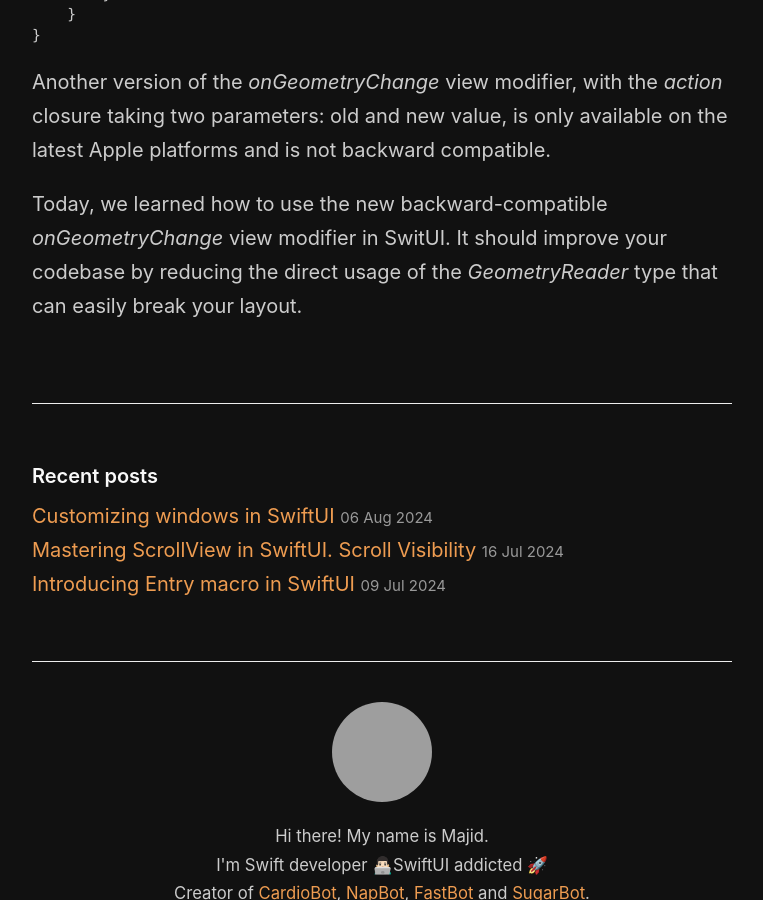
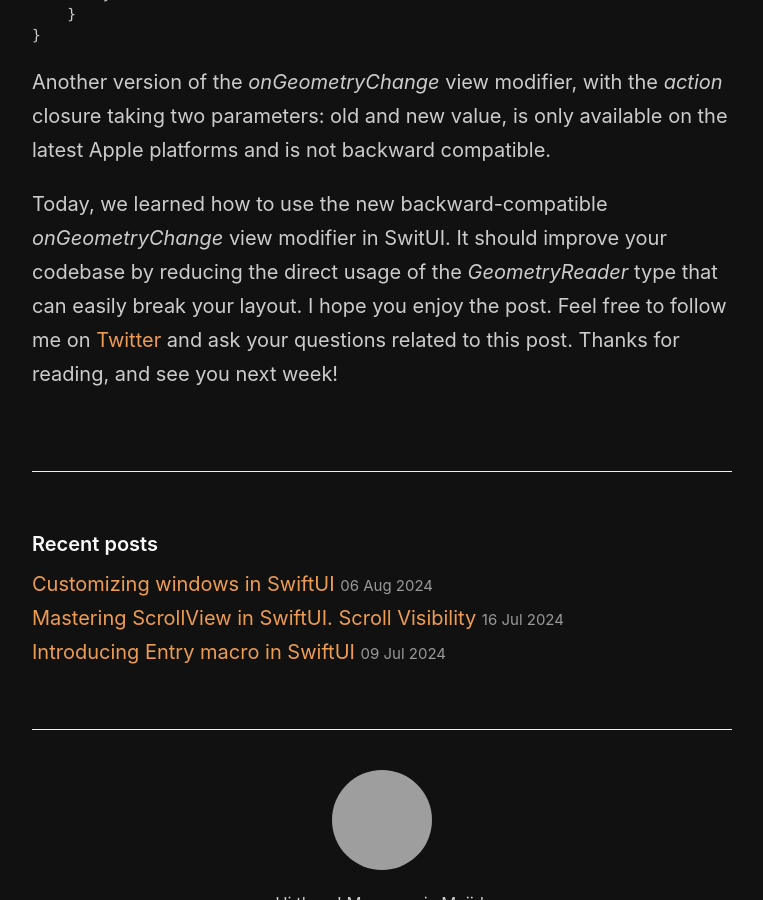
Before and after one commit to mecid/mecid.github.io, a Jekyll site: the page built from _posts/2024-08-13-tracking-geometry-changes-in-swiftui.md, in a window 1280 px wide and 900 px high, scrolled down 3020 px, cut to the strip 0-900 px from the top of the window. Shown: the whole strip, without its empty margins (258-1021 px from the left). Built offline with Jekyll 4.4.1, drawn with Linux system fonts in a browser that asks for light colours; grey boxes are pictures that could not be loaded.

Commit message:
conclusion added to the geometry changes post

```diff
--- a/_posts/2024-08-13-tracking-geometry-changes-in-swiftui.md
+++ b/_posts/2024-08-13-tracking-geometry-changes-in-swiftui.md
@@ -92,4 +92,4 @@ struct ContentView: View {
 
 Another version of the *onGeometryChange* view modifier, with the *action* closure taking two parameters: old and new value, is only available on the latest Apple platforms and is not backward compatible.
 
-Today, we learned how to use the new backward-compatible *onGeometryChange* view modifier in SwitUI. It should improve your codebase by reducing the direct usage of the *GeometryReader* type that can easily break your layout.
+Today, we learned how to use the new backward-compatible *onGeometryChange* view modifier in SwitUI. It should improve your codebase by reducing the direct usage of the *GeometryReader* type that can easily break your layout. I hope you enjoy the post. Feel free to follow me on [Twitter](https://twitter.com/mecid) and ask your questions related to this post. Thanks for reading, and see you next week!
```
